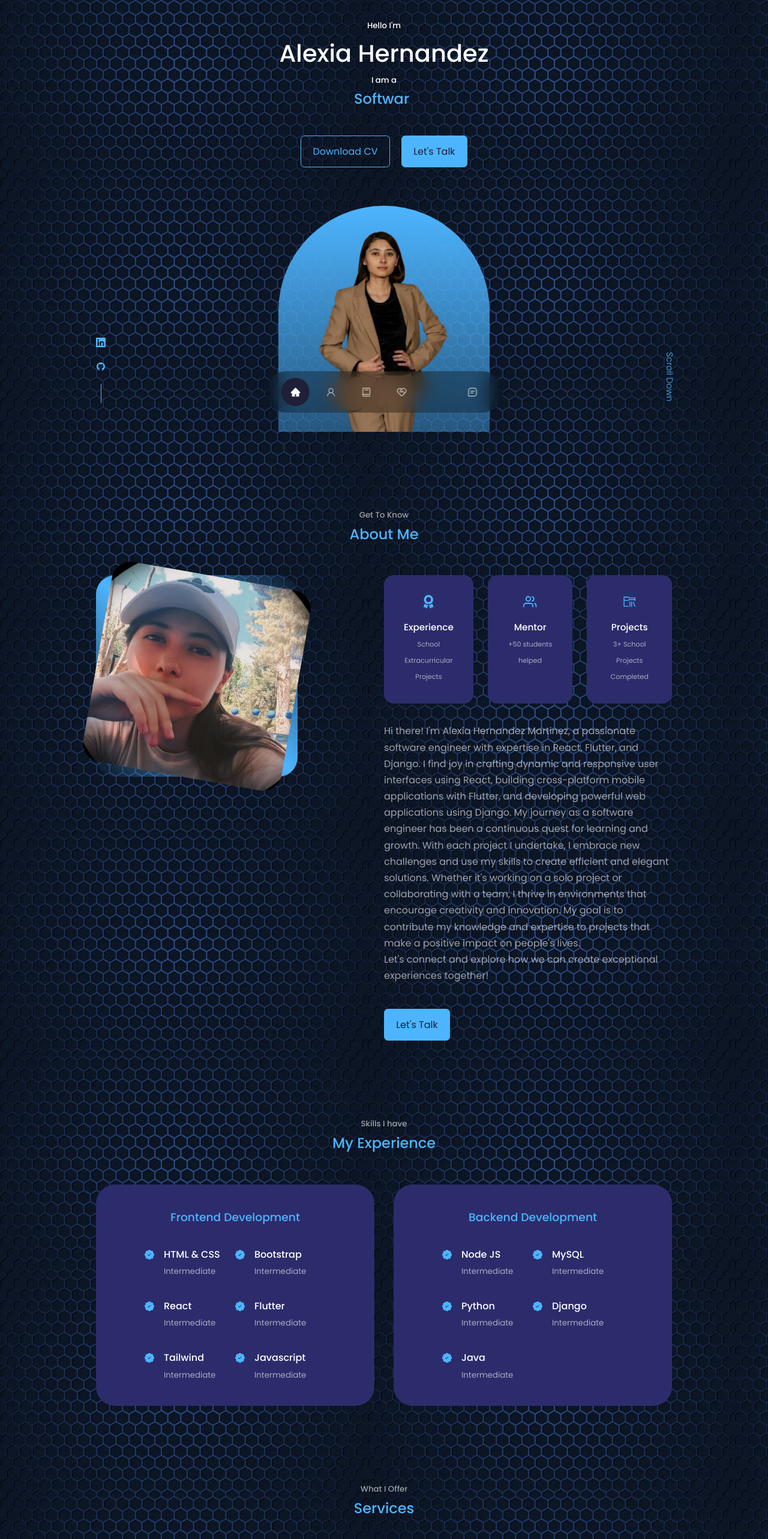
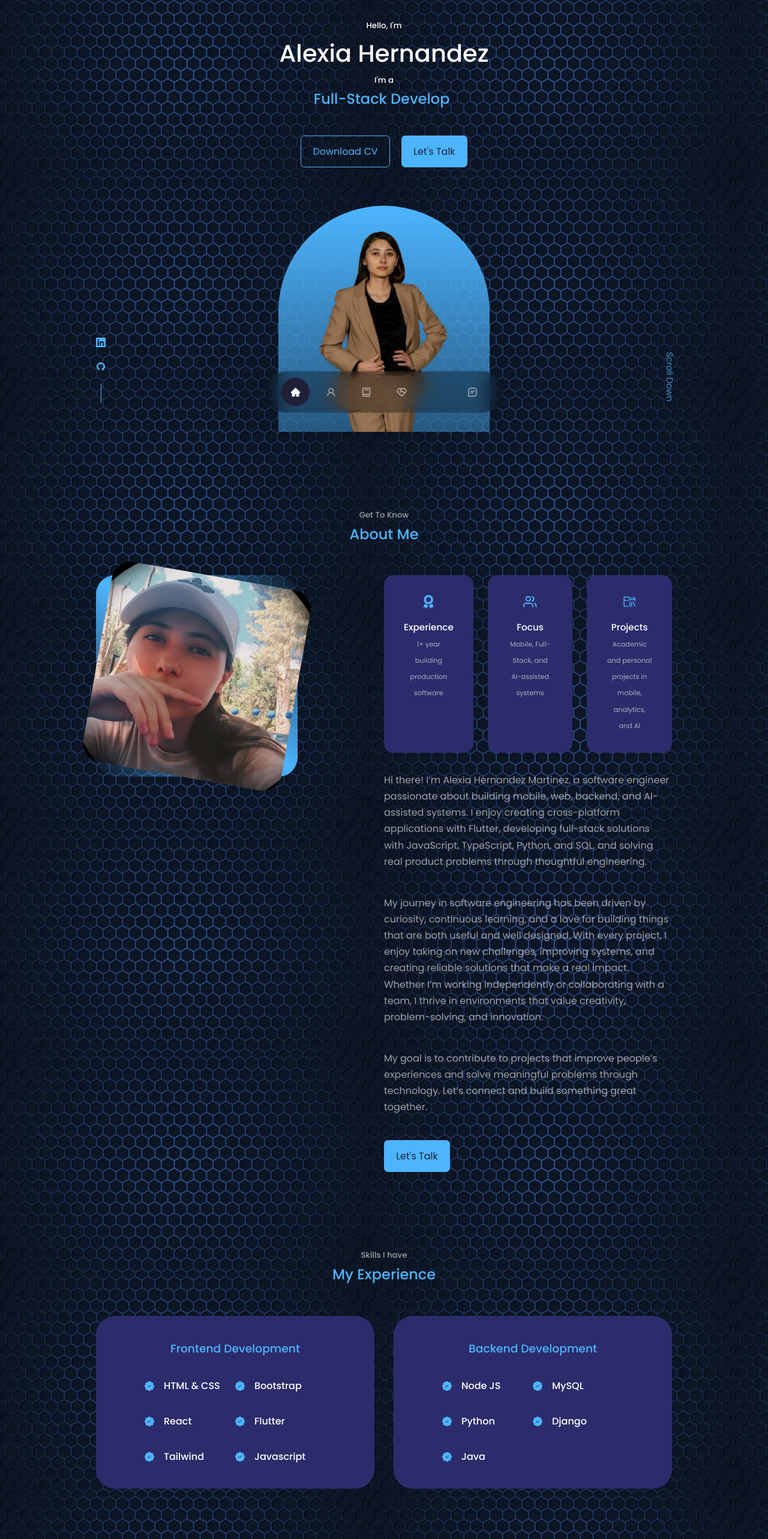
Before and after one commit to Alexlife2002003/react-portfolio, a React (Create React App) app: page / in a window 1280 px wide. Shown: the part 80-2646 px from the top of the page at 60% size. Built offline with nearby package versions, Linux system fonts and the light colour scheme; some icons are missing.

Commit message:
update portfolio

```diff
--- a/src/components/about/About.jsx
+++ b/src/components/about/About.jsx
@@ -1,9 +1,9 @@
 import React from 'react'
 import './about.css'
 import ME from '../../assets/me4.jpeg'
-import {FaAward} from 'react-icons/fa'
-import {FiUsers} from 'react-icons/fi'
-import {VscFolderLibrary} from 'react-icons/vsc'
+import { FaAward } from 'react-icons/fa'
+import { FiUsers } from 'react-icons/fi'
+import { VscFolderLibrary } from 'react-icons/vsc'
 
 const About = () => {
   return (
@@ -14,44 +14,52 @@ const About = () => {
       <div className="container about_container">
         <div className="about_me">
           <div className="about_me-image">
-            <img src={ME} alt="About Image" />
+            <img src={ME} alt="Alexia Hernandez Martinez" />
           </div>
         </div>
+
         <div className="about_content">
           <div className="about_cards">
-
             <article className='about_card'>
-              <FaAward className='about_icon'/>
+              <FaAward className='about_icon' />
               <h5>Experience</h5>
-              <small>School Extracurricular Projects</small>
+              <small>1+ year building production software</small>
             </article>
 
             <article className='about_card'>
-              <FiUsers className='about_icon'/>
-              <h5>Mentor</h5>
-              <small>+50 students helped</small>
+              <FiUsers className='about_icon' />
+              <h5>Focus</h5>
+              <small>Mobile, Full-Stack, and AI-assisted systems</small>
             </article>
 
             <article className='about_card'>
-              <VscFolderLibrary className='about_icon'/>
+              <VscFolderLibrary className='about_icon' />
               <h5>Projects</h5>
-              <small>3+ School Projects Completed</small>
+              <small>Academic and personal projects in mobile, analytics, and AI</small>
             </article>
           </div>
 
           <p>
-          Hi there! I'm Alexia Hernandez Martinez, a passionate software engineer
-          with expertise in React, Flutter, and Django. I find joy in crafting dynamic
-          and responsive user interfaces using React, building cross-platform mobile
-          applications with Flutter, and developing powerful web applications using Django.
-          My journey as a software engineer has been a continuous quest for learning and
-          growth. With each project I undertake, I embrace new challenges and use my
-          skills to create efficient and elegant solutions.
-          Whether it's working on a solo project or collaborating with a team,
-          I thrive in environments that encourage creativity and innovation.
-          My goal is to contribute my knowledge and expertise to projects that make
-          a positive impact on people's lives.<br />
-          Let's connect and explore how we can create exceptional experiences together!
+            Hi there! I’m Alexia Hernandez Martinez, a software engineer passionate
+            about building mobile, web, backend, and AI-assisted systems. I enjoy
+            creating cross-platform applications with Flutter, developing full-stack
+            solutions with JavaScript, TypeScript, Python, and SQL, and solving real
+            product problems through thoughtful engineering.
+          </p>
+
+          <p>
+            My journey in software engineering has been driven by curiosity,
+            continuous learning, and a love for building things that are both useful
+            and well designed. With every project, I enjoy taking on new challenges,
+            improving systems, and creating reliable solutions that make a real impact.
+            Whether I’m working independently or collaborating with a team, I thrive
+            in environments that value creativity, problem-solving, and innovation.
+          </p>
+
+          <p>
+            My goal is to contribute to projects that improve people’s experiences
+            and solve meaningful problems through technology. Let’s connect and build
+            something great together.
           </p>
 
           <a href="#contact" className='btn btn-primary'>Let's Talk</a>
--- a/src/components/experience/Experience.jsx
+++ b/src/components/experience/Experience.jsx
@@ -14,32 +14,32 @@ const Experience = () => {
             <article className='experience_details'>
               <BsPatchCheckFill className='experience_details-icon' />
               <div><h4>HTML & CSS</h4>
-              <small className='text-light'>Intermediate</small></div>
+             </div>
             </article>
             <article className='experience_details'>
               <BsPatchCheckFill className='experience_details-icon' />
               <div><h4>Bootstrap</h4>
-              <small className='text-light'>Intermediate</small></div>
+             </div>
             </article>
             <article className='experience_details'>
               <BsPatchCheckFill className='experience_details-icon' />
               <div><h4>React</h4>
-              <small className='text-light'>Intermediate</small></div>
+             </div>
             </article>
             <article className='experience_details'>
               <BsPatchCheckFill className='experience_details-icon' />
               <div><h4>Flutter</h4>
-              <small className='text-light'>Intermediate</small></div>
+             </div>
             </article>
             <article className='experience_details'>
               <BsPatchCheckFill className='experience_details-icon' />
               <div><h4>Tailwind</h4>
-              <small className='text-light'>Intermediate</small></div>
+             </div>
             </article>
             <article className='experience_details'>
               <BsPatchCheckFill className='experience_details-icon' />
               <div><h4>Javascript</h4>
-              <small className='text-light'>Intermediate</small></div>
+             </div>
             </article>
           </div>
         </div>
@@ -50,27 +50,27 @@ const Experience = () => {
             <article className='experience_details'>
               <BsPatchCheckFill className='experience_details-icon' />
               <div><h4>Node JS</h4>
-              <small className='text-light'>Intermediate</small></div>
+             </div>
             </article>
             <article className='experience_details'>
               <BsPatchCheckFill className='experience_details-icon' />
               <div><h4>MySQL</h4>
-              <small className='text-light'>Intermediate</small></div>
+             </div>
             </article>
             <article className='experience_details'>
               <BsPatchCheckFill className='experience_details-icon' />
               <div><h4>Python</h4>
-              <small className='text-light'>Intermediate</small></div>
+             </div>
             </article>
             <article className='experience_details'>
               <BsPatchCheckFill className='experience_details-icon' />
               <div><h4>Django</h4>
-              <small className='text-light'>Intermediate</small></div>
+             </div>
             </article>
             <article className='experience_details'>
               <BsPatchCheckFill className='experience_details-icon' />
               <div><h4>Java</h4>
-              <small className='text-light'>Intermediate</small></div>
+             </div>
             </article>
 
           </div>
--- a/src/components/header/Header.jsx
+++ b/src/components/header/Header.jsx
@@ -3,22 +3,31 @@ import './header.css'
 import CTA from './CTA'
 import ME from '../../assets/me5.png'
 import HeaderSocials from './HeaderSocials'
-import {TypeAnimation } from 'react-type-animation'
+import { TypeAnimation } from 'react-type-animation'
+
 const Header = () => {
   return (
     <header>
       <div className="container header_container">
-        <h5>Hello I'm</h5>
+        <h5>Hello, I'm</h5>
         <h1>Alexia Hernandez</h1>
-        <h5>I am a </h5>
-        <h2 className='text-primary'><TypeAnimation sequence={['Web Developer',2000,'Software Engineer',2000]}
-        speed={50}
-        wrapper='span'
-        repeat={Infinity} /></h2>
+        <h5>I'm a</h5>
+        <h2 className='text-primary'>
+          <TypeAnimation
+            sequence={[
+              'Software Engineer', 2000,
+              'Full-Stack Developer', 2000,
+              'Flutter Developer', 2000
+            ]}
+            speed={50}
+            wrapper='span'
+            repeat={Infinity}
+          />
+        </h2>
         <CTA />
         <HeaderSocials />
         <div className="me">
-          <img src={ME} alt="me" />
+          <img src={ME} alt="Alexia Hernandez" />
         </div>
         <a href="#contact" className='scroll_down'>Scroll Down</a>
       </div>
--- a/src/components/services/Services.jsx
+++ b/src/components/services/Services.jsx
@@ -1,125 +1,118 @@
 import React from 'react'
 import './services.css'
-import {BiCheck} from 'react-icons/bi'
-/* eslint-disable import/first */
+import { BiCheck } from 'react-icons/bi'
 
 const Services = () => {
   return (
     <section id='services'>
-      <h5>What I Offer</h5>
+      <h5>What I Build</h5>
       <h2>Services</h2>
 
       <div className='container services_container'>
         <article className='service'>
-          <div className="service_head">
-            <h3>UI/UX Design</h3>
+          <div className='service_head'>
+            <h3>Mobile Development</h3>
           </div>
           <ul className='service_list'>
             <li>
               <BiCheck className='service_list-icon' />
-              <p>User-Centered Design Approach</p>
+              <p>Cross-platform mobile apps with Flutter</p>
             </li>
             <li>
               <BiCheck className='service_list-icon' />
-              <p>Responsive and Adaptive Design</p>
+              <p>Responsive and user-focused interfaces</p>
             </li>
             <li>
               <BiCheck className='service_list-icon' />
-              <p>Collaborative Teamwork</p>
+              <p>State management and UI flow improvements</p>
             </li>
             <li>
               <BiCheck className='service_list-icon' />
-              <p>Iterative Design and Continuous Improvement</p>
+              <p>Payments, reservations, and customer-facing features</p>
             </li>
             <li>
               <BiCheck className='service_list-icon' />
-              <p>Knowledge in front-end and back-end</p>
-            </li>
-            <li>
-              <BiCheck className='service_list-icon' />
-              <p>Knowledge of animations</p>
+              <p>Debugging and performance improvements</p>
             </li>
           </ul>
         </article>
+
         <article className='service'>
-          <div className="service_head">
-            <h3>Web Development</h3>
+          <div className='service_head'>
+            <h3>Web & Full-Stack Development</h3>
           </div>
           <ul className='service_list'>
             <li>
               <BiCheck className='service_list-icon' />
-              <p>Server-Side Programming(Django)</p>
+              <p>Frontend development with React and JavaScript/TypeScript</p>
             </li>
             <li>
               <BiCheck className='service_list-icon' />
-              <p>Version Control System(git)</p>
+              <p>Backend development with Node.js, Express, and Django</p>
             </li>
             <li>
               <BiCheck className='service_list-icon' />
-              <p>Client-Side Scripting and Frameworks(React)</p>
+              <p>REST API integration and workflow logic</p>
             </li>
             <li>
               <BiCheck className='service_list-icon' />
-              <p>Continuous Learning and Skill Improvement</p>
+              <p>Database-driven applications with SQL and PostgreSQL</p>
             </li>
             <li>
               <BiCheck className='service_list-icon' />
-              <p>Create Website Protoypes</p>
+              <p>Prototyping, testing, and feature iteration</p>
             </li>
-
           </ul>
         </article>
+
         <article className='service'>
-          <div className="service_head">
-            <h3>Content Creation</h3>
+          <div className='service_head'>
+            <h3>AI-Assisted Systems</h3>
           </div>
           <ul className='service_list'>
             <li>
               <BiCheck className='service_list-icon' />
-              <p>Strategic Storytelling</p>
+              <p>Conversational assistants and workflow-based interactions</p>
             </li>
             <li>
               <BiCheck className='service_list-icon' />
-              <p>Clear Communication</p>
+              <p>Tool-driven responses using structured data sources</p>
             </li>
             <li>
               <BiCheck className='service_list-icon' />
-              <p>Visual Aesthetics</p>
+              <p>Conversation flow design and business-rule enforcement</p>
             </li>
             <li>
               <BiCheck className='service_list-icon' />
-              <p>Excellent Writing</p>
+              <p>Python-based validation and information processing</p>
             </li>
             <li>
               <BiCheck className='service_list-icon' />
-              <p>Data Visualization</p>
-            </li>
-            <li>
-              <BiCheck className='service_list-icon' />
-              <p>Continuous Learning</p>
+              <p>Testing and refining multi-step assistant behavior</p>
             </li>
           </ul>
         </article>
+
         <article className='service'>
-          <div className="service_head">
+          <div className='service_head'>
             <h3>Integrations</h3>
           </div>
           <ul className='service_list'>
             <li>
               <BiCheck className='service_list-icon' />
-              <p>Supabase: Real-time database</p>
+              <p>Supabase and real-time database integrations</p>
             </li>
             <li>
               <BiCheck className='service_list-icon' />
-              <p>Google Wallet Rewards</p>
+              <p>Stripe payment flows</p>
             </li>
             <li>
               <BiCheck className='service_list-icon' />
-              <p>Twilio (SMS)</p>
+              <p>Push notifications and external service integrations</p>
             </li>
             <li>
               <BiCheck className='service_list-icon' />
-              <p>Push Notifications</p>
+              <p>API-based feature development across services</p>
             </li>
           </ul>
         </article>
@@ -127,6 +120,5 @@ const Services = () => {
     </section>
   )
 }
-import './services.css'
 
 export default Services
```
